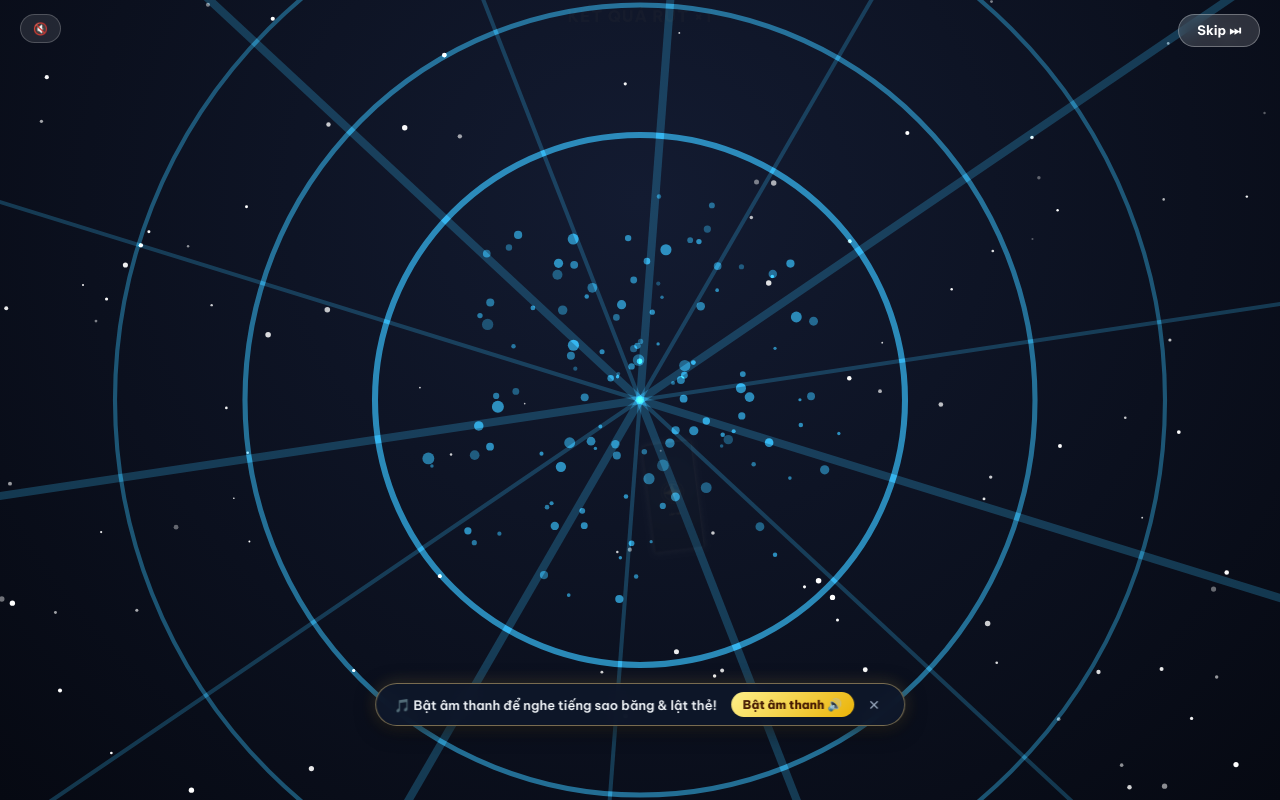
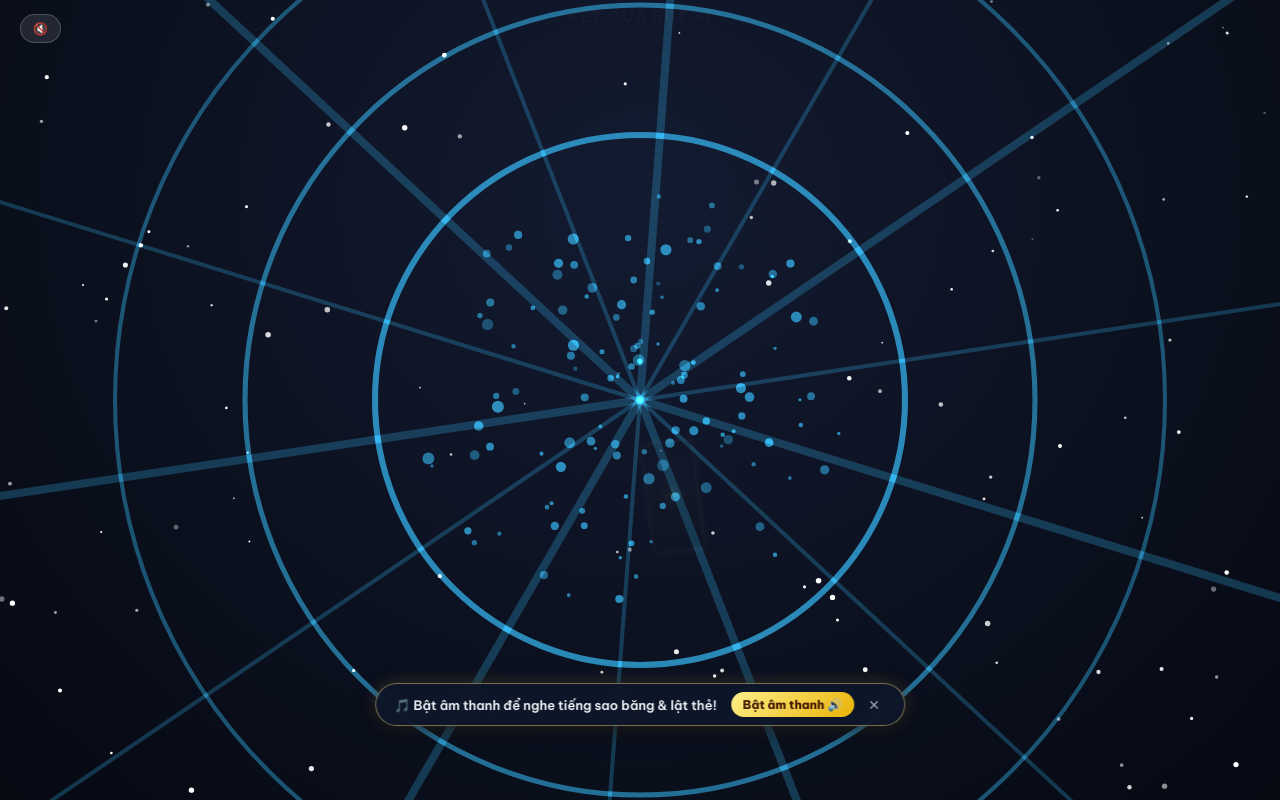
Before and after one commit to VDHieu0612/toi-nay-hat-gi, a React (Vite) app: page / in a window 1280 px wide. Both pictures are taken after a click on the button "Rút 1 bài". Built offline with nearby package versions, Linux system fonts and the light colour scheme.

Commit message:
fix(m3): remove skip and flip buttons to ensure 100% automated card reveal

```diff
--- a/src/components/ResultScreen.tsx
+++ b/src/components/ResultScreen.tsx
@@ -424,33 +424,7 @@ export const ResultScreen: React.FC<ResultScreenProps> = ({
     }
   };
 
-  // Nút Skip ở mọi nhịp: bỏ qua thẳng tới nhịp 5 với tất cả thẻ đã ngửa
-  const handleSkipAll = () => {
-    const allFlipped: Record<number, boolean> = {};
-    sortedSongs.forEach((_, idx) => {
-      allFlipped[idx] = true;
-    });
-    setFlippedMap(allFlipped);
-    setSpotlight5StarIndex(null);
-    setAnticipatingCardIndex(null);
-    setPurplePulse(false);
-    setCameraShake(false);
-    setIsHitstopped(false);
-    setPhase(5);
-  };
-
-  const handleFlipSingle = (index: number) => {
-    setFlippedMap((prev) => ({ ...prev, [index]: true }));
-    const r = sortedSongs[index].rarity;
-    playAudioTone(r === 5 ? 'flip5' : r === 4 ? 'flip4' : 'flip3');
-    if (r === 4) {
-      setPurplePulse(true);
-      setTimeout(() => setPurplePulse(false), ANIMATION_CONFIG.flip4PulseDuration / speedMultiplier);
-    }
-  };
-
   const flippedCount = Object.values(flippedMap).filter(Boolean).length;
-  const isAllFlipped = flippedCount === sortedSongs.length;
 
   return (
     <div
@@ -501,18 +475,6 @@ export const ResultScreen: React.FC<ResultScreenProps> = ({
         </aside>
       )}
 
-      {/* Nút Skip luôn hiển thị ở mọi nhịp (trừ khi đã vào nhịp 5 hoàn tất) */}
-      {phase < 5 && (
-        <button
-          type="button"
-          className="genshin-global-skip-btn"
-          onClick={handleSkipAll}
-          title="Bỏ qua hiệu ứng và xem ngay toàn bộ kết quả"
-        >
-          Skip ⏭
-        </button>
-      )}
-
       {/* Nút bật/tắt âm thanh */}
       <button
         type="button"
@@ -532,18 +494,6 @@ export const ResultScreen: React.FC<ResultScreenProps> = ({
               <span className="result-header-counter">
                 ({flippedCount}/{sortedSongs.length})
               </span>
-            )}
-          </div>
-
-          <div className="result-header-right">
-            {phase === 4 && !isAllFlipped && (
-              <button
-                type="button"
-                className="genshin-flip-all-btn"
-                onClick={handleSkipAll}
-              >
-                Lật tất cả ⚡
-              </button>
             )}
           </div>
         </header>
@@ -587,7 +537,6 @@ export const ResultScreen: React.FC<ResultScreenProps> = ({
                   <SongCard
                     song={song}
                     isFlipped={isFlipped}
-                    onFlip={() => handleFlipSingle(index)}
                     showBeam={isFlipped && phase >= 4}
                   />
                 </div>
--- a/src/components/SongCard.tsx
+++ b/src/components/SongCard.tsx
@@ -4,7 +4,6 @@ import { Song } from '../lib/types';
 interface SongCardProps {
   song: Song;
   isFlipped?: boolean; // false = mặt sau (úp), true = mặt trước
-  onFlip?: () => void;
   showBeam?: boolean;  // Hiển thị chùm sáng vươn lên
   isFocused5Star?: boolean; // Khi đang zoom lớn giữa màn hình ở nhịp 4
   starCountReveal?: number; // Đếm số sao dần dần (1..5) khi đang reveal 5★
@@ -15,7 +14,6 @@ interface SongCardProps {
 export const SongCard: React.FC<SongCardProps> = ({
   song,
   isFlipped = true,
-  onFlip,
   showBeam = true,
   isFocused5Star = false,
   starCountReveal,
@@ -32,14 +30,6 @@ export const SongCard: React.FC<SongCardProps> = ({
         isFocused5Star ? 'is-focused-5star' : ''
       } ${className}`}
       style={style}
-      onClick={!isFlipped && onFlip ? onFlip : undefined}
-      role="button"
-      tabIndex={0}
-      onKeyDown={(e) => {
-        if (e.key === 'Enter' || e.key === ' ') {
-          !isFlipped && onFlip && onFlip();
-        }
-      }}
     >
       {/* Chùm sáng (beam) bốc lên từ đỉnh vòm - phần tử riêng biệt không bị che */}
       {isFlipped && showBeam && (
@@ -86,7 +76,6 @@ export const SongCard: React.FC<SongCardProps> = ({
               <polygon points="50,25 58,47 80,55 58,63 50,85 42,63 20,55 42,47" fill="currentColor" opacity="0.6" />
               <circle cx="50" cy="55" r="7" fill="currentColor" />
             </svg>
-            <span className="card-back-prompt">Lật thẻ</span>
           </div>
         </div>
 
--- a/src/index.css
+++ b/src/index.css
@@ -932,7 +932,7 @@ html, body {
   width: 100%;
   height: 100%;
   perspective: 1000px;
-  cursor: pointer;
+  cursor: default;
   user-select: none;
   overflow: visible; /* Để chùm beam vươn lên không bị che */
 }
```
